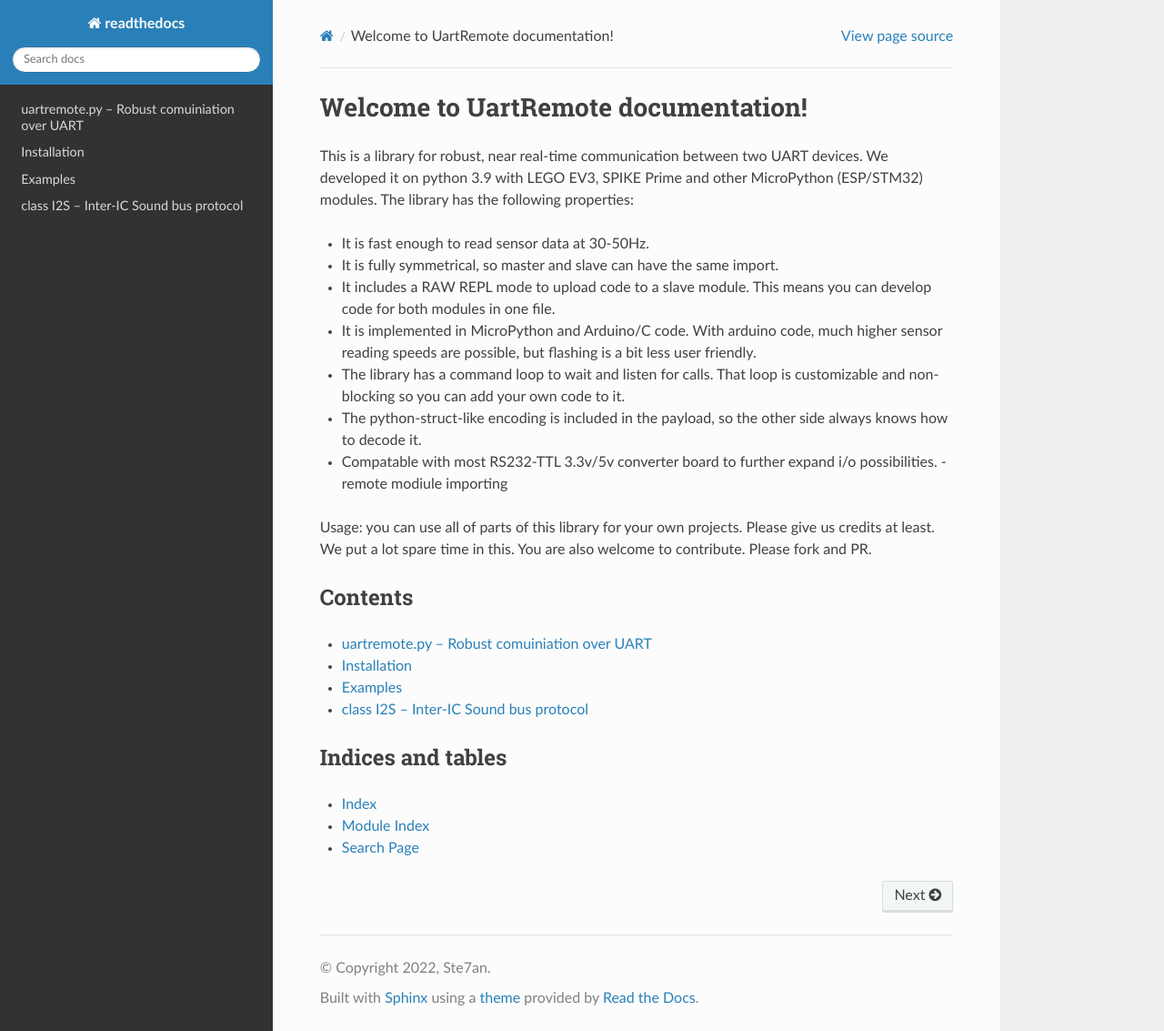
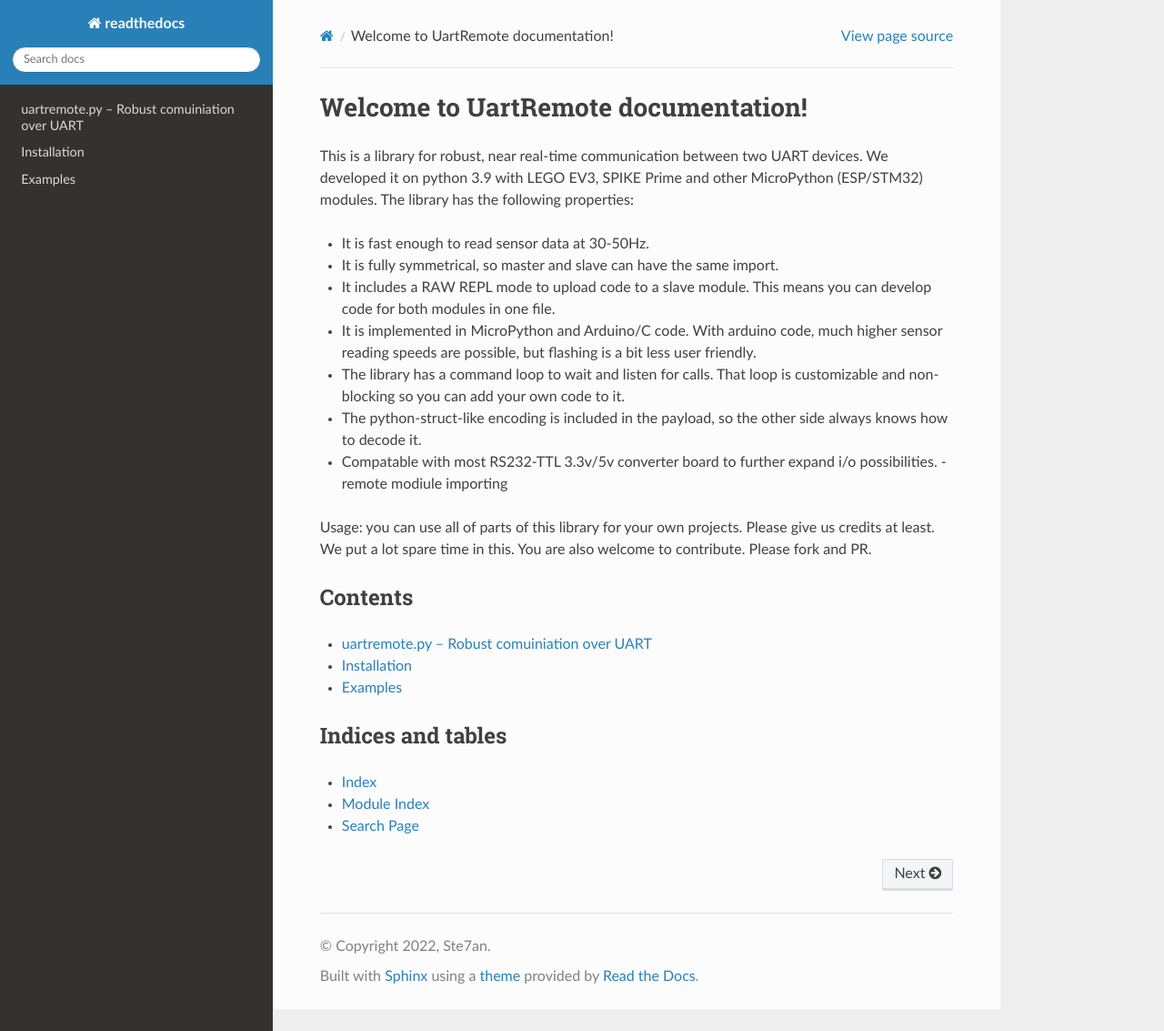
Before and after one commit to ste7anste7an/readthedocs, a Sphinx documentation site: the page built from docs/index.rst, in a window 1280 px wide and 1133 px high. Shown: the whole window at 91% size. Built offline with Sphinx 7.4.7 and the Read the Docs theme 2.0.0, drawn with Linux system fonts in a browser that asks for light colours; some of the changed lines change nothing that is shown.

Commit message:
i2s remmoved

```diff
--- a/docs/index.rst
+++ b/docs/index.rst
@@ -24,7 +24,6 @@ Contents
    uartremote
    installation
    examples
-   machine.I2S
 
 
 
--- a/docs/machine.I2S.rst
+++ /dev/null
@@ -1,160 +0,0 @@
-.. currentmodule:: machine
-.. _machine.I2S:
-
-class I2S -- Inter-IC Sound bus protocol
-========================================
-
-I2S is a synchronous serial protocol used to connect digital audio devices.
-At the physical level, a bus consists of 3 lines: SCK, WS, SD.
-The I2S class supports controller operation.  Peripheral operation is not supported.
-
-The I2S class is currently available as a Technical Preview.  During the preview period, feedback from
-users is encouraged.  Based on this feedback, the I2S class API and implementation may be changed.
-
-I2S objects can be created and initialized using::
-
-    from machine import I2S
-    from machine import Pin
-
-    # ESP32
-    sck_pin = Pin(14)   # Serial clock output
-    ws_pin = Pin(13)    # Word clock output
-    sd_pin = Pin(12)    # Serial data output
-
-    or
-
-    # PyBoards
-    sck_pin = Pin("Y6")   # Serial clock output
-    ws_pin = Pin("Y5")    # Word clock output
-    sd_pin = Pin("Y8")    # Serial data output
-
-    audio_out = I2S(2,
-                    sck=sck_pin, ws=ws_pin, sd=sd_pin,
-                    mode=I2S.TX,
-                    bits=16,
-                    format=I2S.MONO,
-                    rate=44100,
-                    ibuf=20000)
-
-    audio_in = I2S(2,
-                   sck=sck_pin, ws=ws_pin, sd=sd_pin,
-                   mode=I2S.RX,
-                   bits=32,
-                   format=I2S.STEREO,
-                   rate=22050,
-                   ibuf=20000)
-
-3 modes of operation are supported:
- - blocking
- - non-blocking
- - uasyncio
-
-blocking::
-
-   num_written = audio_out.write(buf) # blocks until buf emptied
-
-   num_read = audio_in.readinto(buf) # blocks until buf filled
-
-non-blocking::
-
-   audio_out.irq(i2s_callback)         # i2s_callback is called when buf is emptied
-   num_written = audio_out.write(buf)  # returns immediately
-
-   audio_in.irq(i2s_callback)          # i2s_callback is called when buf is filled
-   num_read = audio_in.readinto(buf)   # returns immediately
-
-uasyncio::
-
-   swriter = uasyncio.StreamWriter(audio_out)
-   swriter.write(buf)
-   await swriter.drain()
-
-   sreader = uasyncio.StreamReader(audio_in)
-   num_read = await sreader.readinto(buf)
-
-Constructor
------------
-
-.. class:: I2S(id, *, sck, ws, sd, mode, bits, format, rate, ibuf)
-
-   Construct an I2S object of the given id:
-
-   - ``id`` identifies a particular I2S bus.
-
-   ``id`` is board and port specific:
-
-     - PYBv1.0/v1.1: has one I2S bus with id=2.
-     - PYBD-SFxW: has two I2S buses with id=1 and id=2.
-     - ESP32: has two I2S buses with id=0 and id=1.
-
-   Keyword-only parameters that are supported on all ports:
-
-     - ``sck`` is a pin object for the serial clock line
-     - ``ws`` is a pin object for the word select line
-     - ``sd`` is a pin object for the serial data line
-     - ``mode`` specifies receive or transmit
-     - ``bits`` specifies sample size (bits), 16 or 32
-     - ``format`` specifies channel format, STEREO or MONO
-     - ``rate`` specifies audio sampling rate (samples/s)
-     - ``ibuf`` specifies internal buffer length (bytes)
-
-   For all ports, DMA runs continuously in the background and allows user applications to perform other operations while
-   sample data is transfered between the internal buffer and the I2S peripheral unit.
-   Increasing the size of the internal buffer has the potential to increase the time that user applications can perform non-I2S operations
-   before underflow (e.g. ``write`` method) or overflow (e.g. ``readinto`` method).
-
-Methods
--------
-
-.. method:: I2S.init(sck, ...)
-
-  see Constructor for argument descriptions
-
-.. method:: I2S.deinit()
-
-  Deinitialize the I2S bus
-
-.. method::  I2S.readinto(buf)
-
-  Read audio samples into the buffer specified by ``buf``.  ``buf`` must support the buffer protocol, such as bytearray or array.
-  "buf" byte ordering is little-endian.  For Stereo format, left channel sample precedes right channel sample. For Mono format,
-  the left channel sample data is used.
-  Returns number of bytes read
-
-.. method::  I2S.write(buf)
-
-  Write audio samples contained in ``buf``. ``buf`` must support the buffer protocol, such as bytearray or array.
-  "buf" byte ordering is little-endian.  For Stereo format, left channel sample precedes right channel sample. For Mono format,
-  the sample data is written to both the right and left channels.
-  Returns number of bytes written
-
-.. method::  I2S.irq(handler)
-
-  Set a callback. ``handler`` is called when ``buf`` is emptied (``write`` method) or becomes full (``readinto`` method).
-  Setting a callback changes the ``write`` and ``readinto`` methods to non-blocking operation.
-  ``handler`` is called in the context of the MicroPython scheduler.
-
-.. staticmethod::  I2S.shift(*, buf, bits, shift)
-
-  bitwise shift of all samples contained in ``buf``. ``bits`` specifies sample size in bits. ``shift`` specifies the number of bits to shift each sample.
-  Positive for left shift, negative for right shift.
-  Typically used for volume control.  Each bit shift changes sample volume by 6dB.
-
-Constants
----------
-
-.. data:: I2S.RX
-
-   for initialising the I2S bus ``mode`` to receive
-
-.. data:: I2S.TX
-
-   for initialising the I2S bus ``mode`` to transmit
-
-.. data:: I2S.STEREO
-
-   for initialising the I2S bus ``format`` to stereo
-
-.. data:: I2S.MONO
-
-   for initialising the I2S bus ``format`` to mono
```
